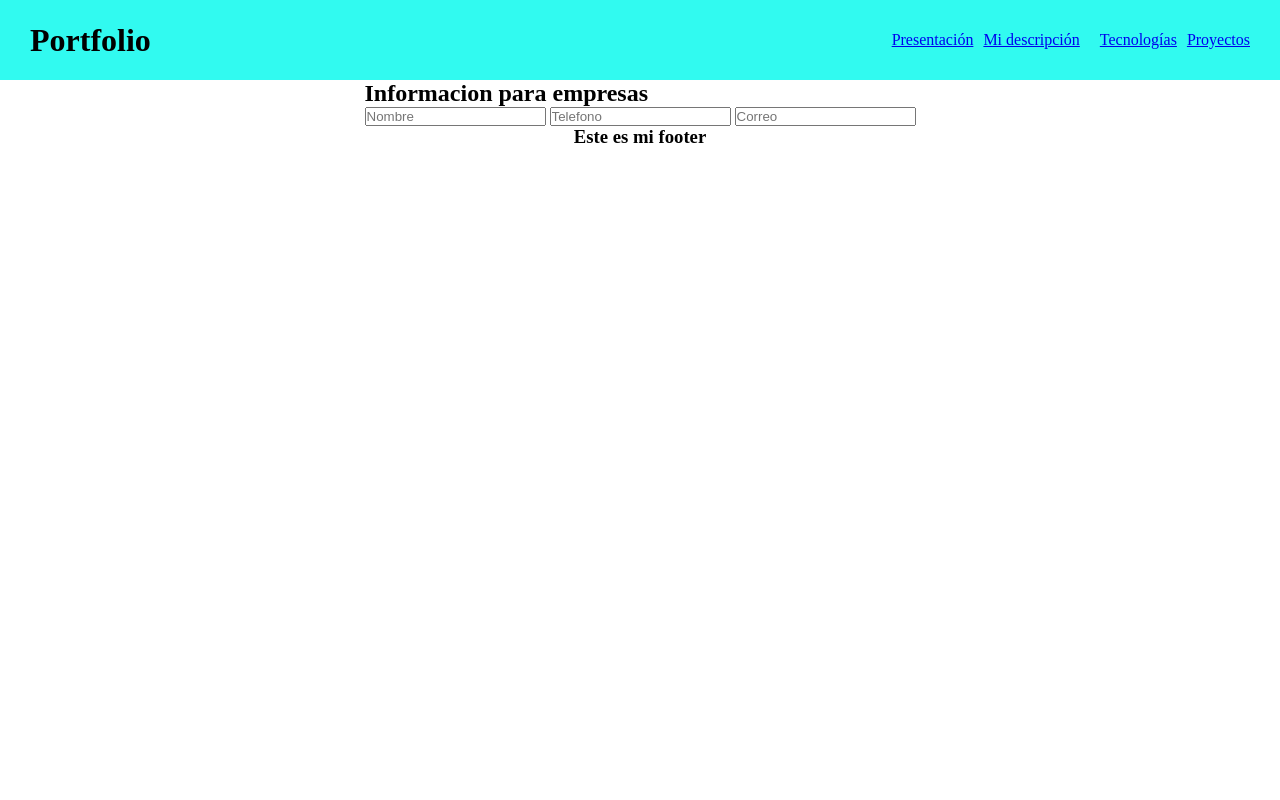
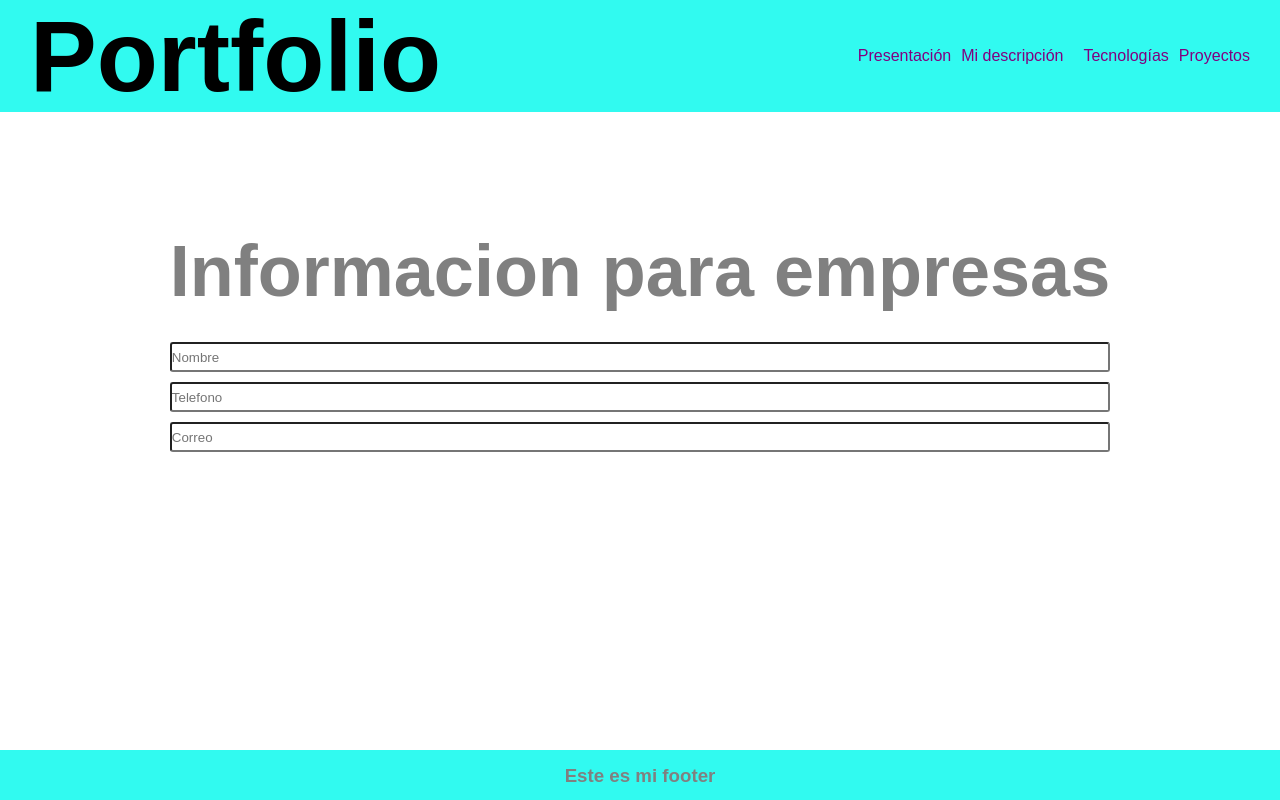
Before and after one commit to JavierQuintas/Maquetacion, a plain HTML site: page dia4/html.html in a window 1280 px wide. Drawn offline with Linux system fonts and the light colour scheme; a web font is replaced by a local one.

Commit message:
commit dia 4 maquetacion

```diff
--- a/dia4/css.css
+++ b/dia4/css.css
@@ -1,6 +1,5 @@
-@import url('https://fonts.googleapis.com/css2?family=Mukta+Vaani:wght@300&display=swap');
-
-*{
+@import url('https://fonts.googleapis.com/css2?family=Mukta+Vaani:wght@300&family=Roboto:wght@100;400&display=swap');*{
+    font-family: 'Mukta Vaani', sans-serif;
     margin: 0px;
     padding: 0px;
     box-sizing: border-box;
@@ -18,11 +17,16 @@
     display: flex;
     justify-content: space-between;
     align-items: center;
-    height: 80px;
+    height: 7rem;
     width: 100%;
     padding: 0px 30px;
     transition: all 0.5s ease-in-out;
     background-color: rgb(49, 250, 240);
+    margin-bottom: 3rem;
+}
+
+.titulo_port{
+    font-size: 100px;
 }
 
 
@@ -36,12 +40,76 @@
 
 }
 
-
-
 .container{
 
+    padding-top: 60px;
     display: flex;
     justify-content: center;
     align-items: center;
     width: 100%;
 }
+
+.titulo_form{
+
+    padding: 10px;
+    font-weight: bolder;
+    font-size: 3rem;
+    color: gray;
+}
+
+.contenido_form{
+    padding: 10px;
+    display: flex;
+    flex-direction: column;
+
+}
+
+.contenido_form input{
+
+    margin-top: 10px;
+    height: 30px;
+    border-radius: 3px;
+}
+
+
+.proyectos_futuros{
+    margin-top: 3rem;
+}
+
+.container_proyectos{
+     gap: 50px;
+}
+
+
+.card:hover{
+    color:red
+}
+
+.enlace_container{
+    margin-top: 3rem;
+}
+
+.footer{
+
+    position: fixed;
+    bottom: 0px;
+    background-color: rgb(49, 250, 240);
+    height: 50px;
+    width: 100%;
+}
+
+.texto_footer{
+    color:gray;
+    text-align: center;
+    padding-top: 15px;
+}
+
+a{
+    text-decoration: none;
+    color: purple;
+}
+
+a:hover{
+
+    color:red;
+}
--- a/dia4/html.html
+++ b/dia4/html.html
@@ -12,7 +12,8 @@
 
         <header class="header">
 
-                <h1>Portfolio</h1>
+                <h1 class="titulo_port">Portfolio</h1>
+
 
             <nav class="nav">
 
```
Also changed, not shown: dia4/descripcion.html (+1 -1 lines), dia4/presentacion.html (+1 -1 lines), dia4/proyectos.html (+1 -1 lines), dia4/tecnologias.html (+1 -1 lines).
